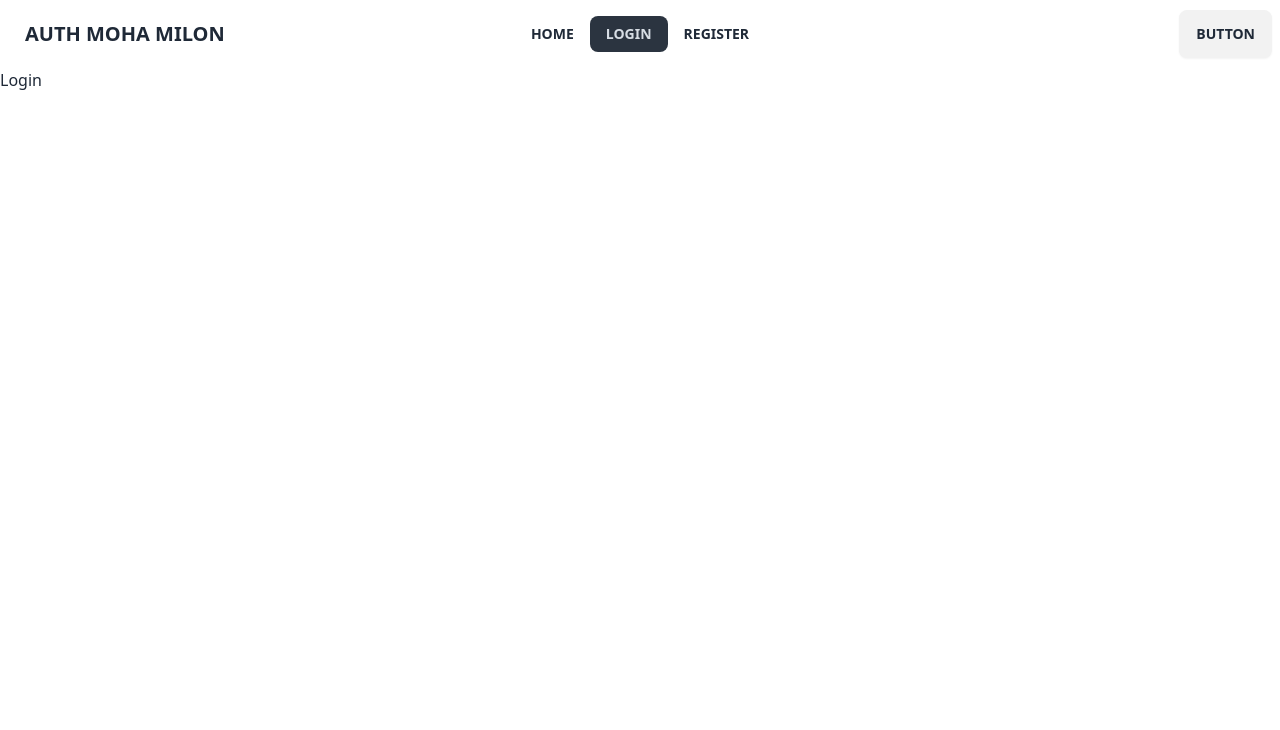
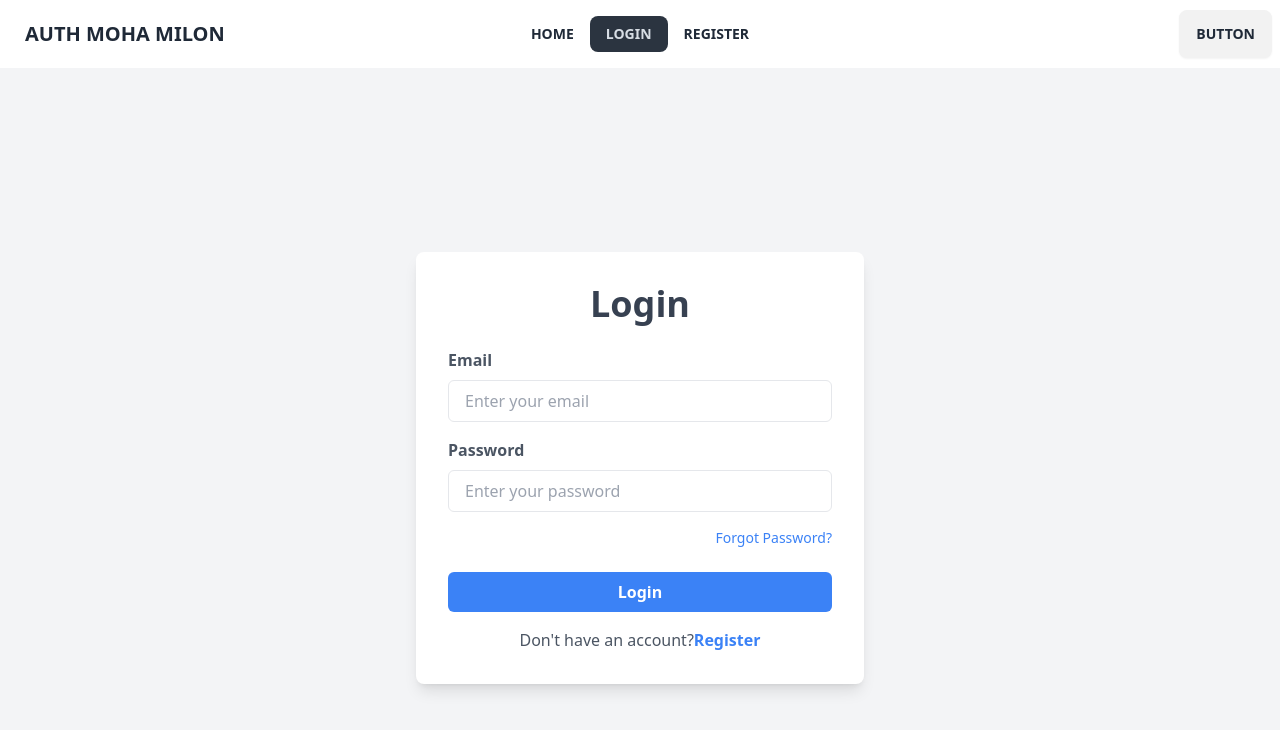
Before and after one commit to md-mostafiz181/auth-moha-milon, a React (Vite) app: page /login in a window 1280 px wide. Shown: the top 730 px of the page. Built offline with nearby package versions, Linux system fonts and the light colour scheme.

Commit message:
design login page

```diff
--- a/src/components/Home.jsx
+++ b/src/components/Home.jsx
@@ -1,11 +1,24 @@
-
-
 const Home = () => {
-    return (
-        <div>
-            <h1>This is Home</h1>
+  return (
+    <div>
+      <div
+        className="hero min-h-screen"
+        style={{
+          backgroundImage:
+            "url(https://img.daisyui.com/images/stock/photo-1507358522600-9f71e620c44e.webp)",
+        }}
+      >
+        <div className="hero-overlay bg-opacity-60"></div>
+        <div className="hero-content text-neutral-content text-center">
+          <div className="max-w-md">
+            <h1 className="mb-5 text-5xl font-bold">Auth Moha Milon</h1>
+            <p className="mb-5">Here I explore about Auth more.</p>
+            <button className="btn btn-primary">Get Started</button>
+          </div>
         </div>
-    );
+      </div>
+    </div>
+  );
 };
 
 export default Home;
--- a/src/components/Login.jsx
+++ b/src/components/Login.jsx
@@ -1,10 +1,59 @@
+import { Link } from "react-router-dom";
 
 
 const Login = () => {
     return (
-        <div>
-            <h1>Login</h1>
+        <div className="flex items-center justify-center h-screen bg-gray-100">
+        <div className="w-full max-w-md bg-white p-8 rounded-lg shadow-lg">
+            <h2 className="text-4xl font-bold text-center mb-6 text-gray-700">Login</h2>
+            <form>
+                <div className="mb-4">
+                    <label htmlFor="email" className="block text-gray-600 font-semibold mb-2">
+                        Email
+                    </label>
+                    <input
+                        type="email"
+                        id="email"
+                        name="email"
+                        className="w-full px-4 py-2 border rounded-md focus:outline-none focus:ring-2 focus:ring-blue-500"
+                        placeholder="Enter your email"
+                    />
+                </div>
+                <div className="mb-4">
+                    <label htmlFor="password" className="block text-gray-600 font-semibold mb-2">
+                        Password
+                    </label>
+                    <input
+                        type="password"
+                        id="password"
+                        name="password"
+                        className="w-full px-4 py-2 border rounded-md focus:outline-none focus:ring-2 focus:ring-blue-500"
+                        placeholder="Enter your password"
+                    />
+                </div>
+                <div className="flex justify-end mb-6">
+                    <a href="#" className="text-sm text-blue-500 hover:underline">
+                        Forgot Password?
+                    </a>
+                </div>
+                <button
+                    type="submit"
+                    className="w-full bg-blue-500 text-white font-semibold py-2 rounded-md hover:bg-blue-600 transition duration-300"
+                >
+                    Login
+                </button>
+
+                <p className="text-center text-gray-600 mt-4">
+                    Don't have an account?
+                    <Link to="/register">
+                    <a href="#" className="text-blue-500 font-semibold hover:underline">
+                        Register
+                    </a></Link>
+                </p>
+            </form>
         </div>
+    </div>
+
     );
 };
 
--- a/src/components/Navbar.jsx
+++ b/src/components/Navbar.jsx
@@ -10,7 +10,7 @@ const Navbar = () => {
 
     </>
     return (
-        <div className="navbar bg-base-100 uppercase font-bold">
+        <div className="navbar bg-base-100 uppercase font-bold shadow-lg">
   <div className="navbar-start">
     <div className="dropdown">
       <div tabIndex={0} role="button" className="btn btn-ghost lg:hidden">
```
